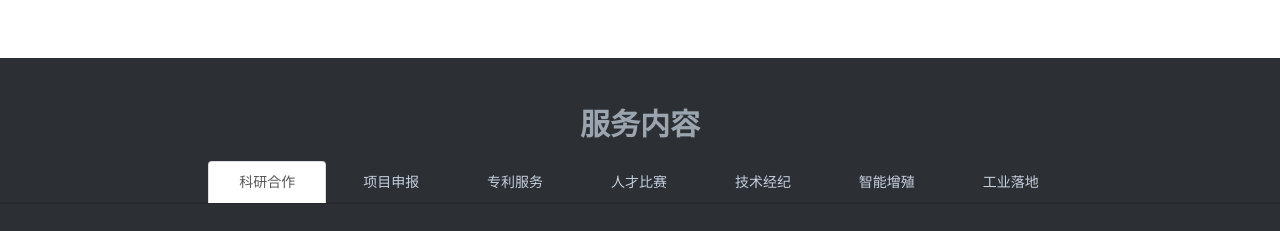
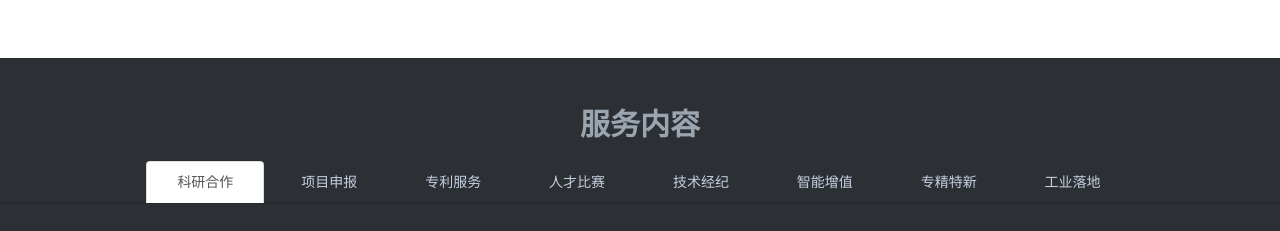
Before and after one commit to wangwei83/wangwei83.github.io, a plain HTML site: page index.html in a window 1280 px wide. Shown: the part 1220-1451 px from the top of the page. Drawn offline with Linux system fonts and the light colour scheme.

Commit message:
8个主营分支（论文-项目-专利-比赛）（技术经纪-AI增殖-专精特新-工业落地）

```diff
--- a/index.html
+++ b/index.html
@@ -145,10 +145,10 @@
 	    <li><a href="#yvshi" data-toggle="tab">专利服务</a></li>
 		<li><a href="#zuobian" data-toggle="tab">人才比赛</a></li>
 
-		<li><a href="#linyv" data-toggle="tab">技术经纪</a></li>
-        <li><a href="#huajiu" data-toggle="tab">智能增殖</a></li>
-        <li><a href="#mianpen" data-toggle="tab">工业落地</a></li>
-
+		<li><a href="#linyv" data-toggle="tab">技术经纪</a></li>    <!--业务和技术融合交流 -->
+        <li><a href="#huajiu" data-toggle="tab">智能增值</a></li>   <!--技术深度合作赋能-->
+        <li><a href="#mianpen" data-toggle="tab">专精特新</a></li>  <!--小而美自定义产品化-->
+        <li><a href="#shuilongtou" data-toggle="tab">工业落地</a></li>  <!--大而全产品化解决方案-->
     </ul>
     <div class="container">
         <div id="myTabContent" class="tab-content">
```
